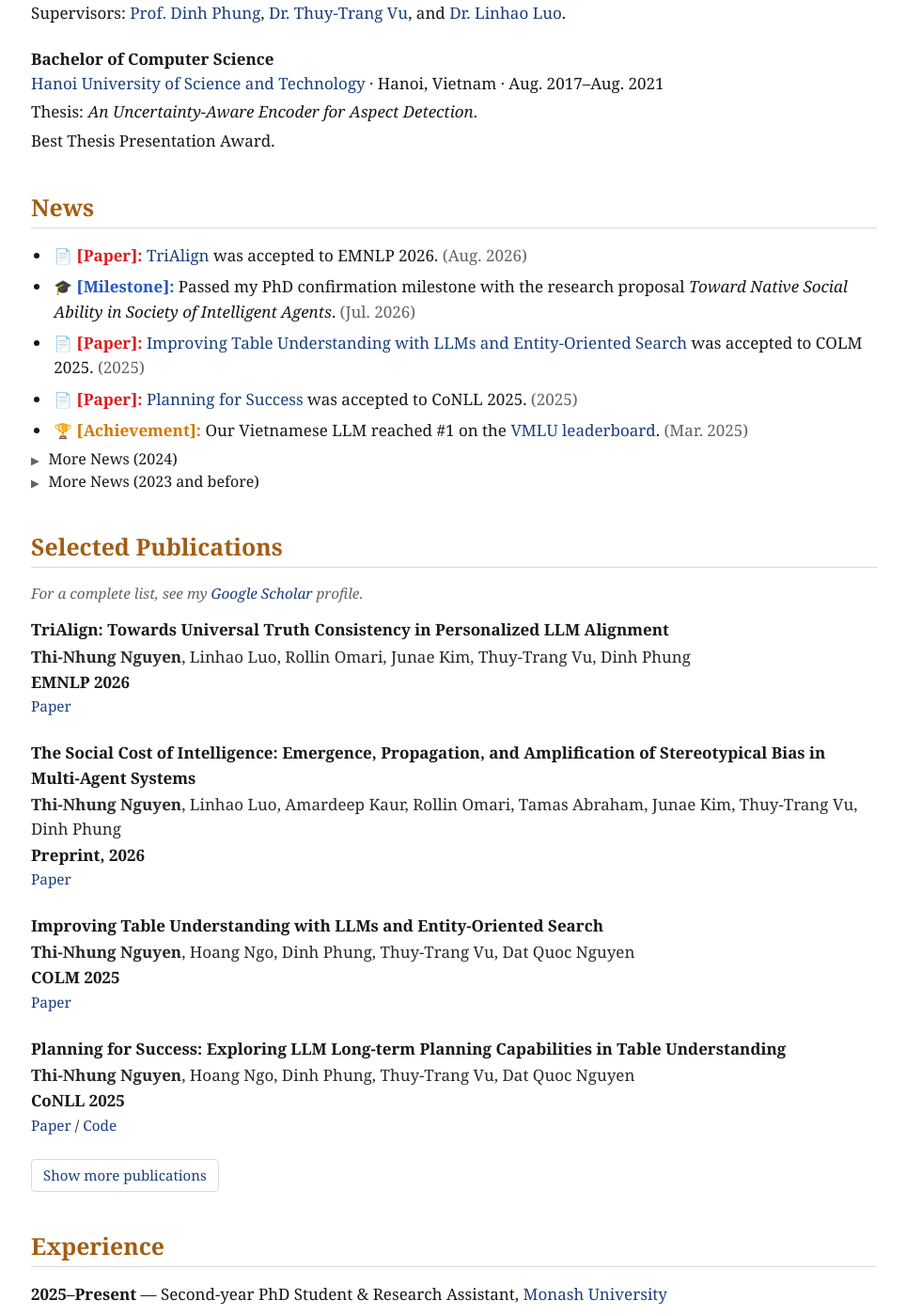
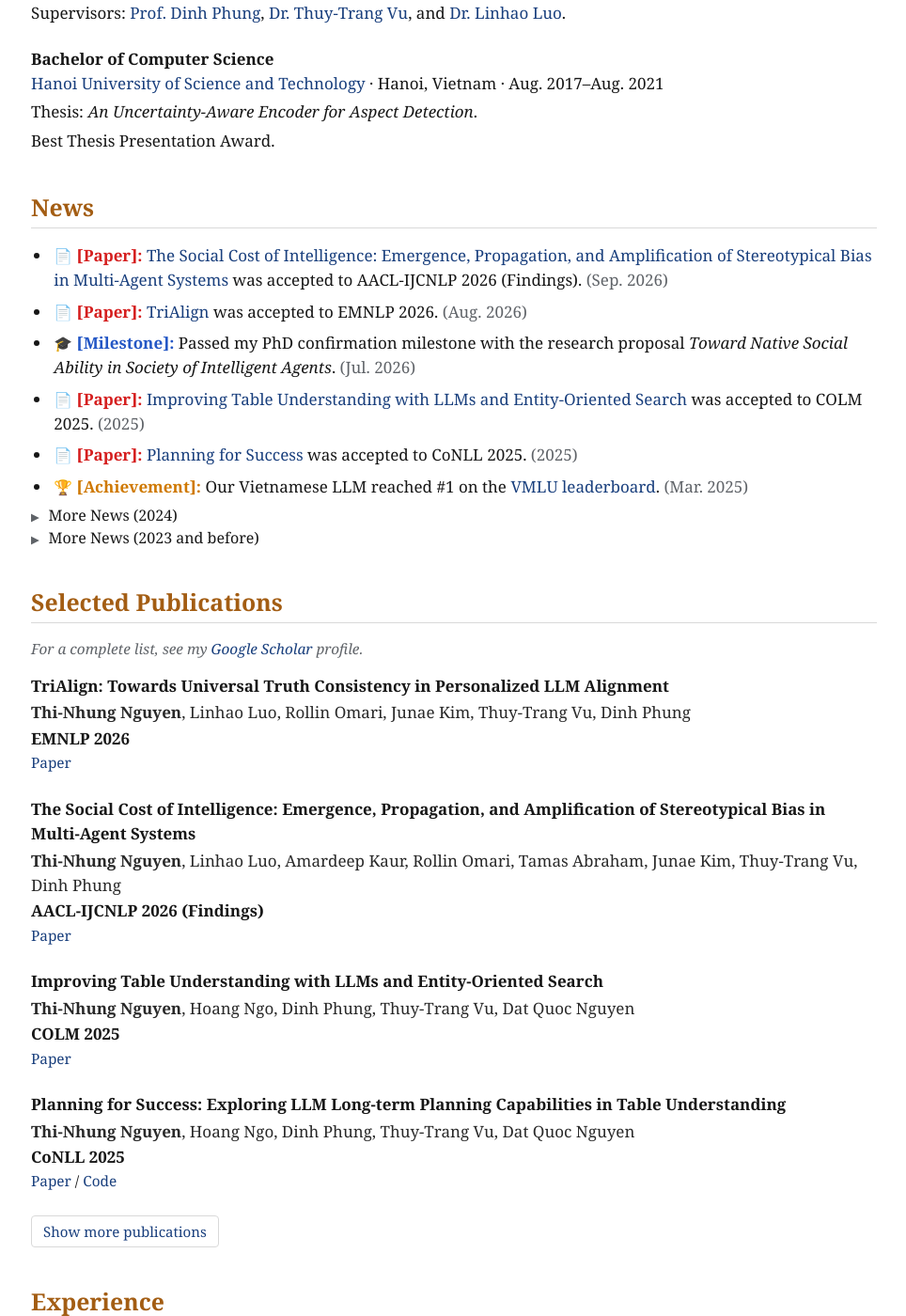
Before and after one commit to nhungnt7/nhungnt7.github.io, a Jekyll site: the page built from _pages/about.md, in a window 1280 px wide and 1400 px high, scrolled down 786 px. Shown: the whole window at 94% size, without its empty margins (157-1121 px from the left). Built offline with Jekyll 4.4.1, drawn with Linux system fonts in a browser that asks for light colours.

Commit message:
Add AACL-IJCNLP 2026 acceptance

```diff
--- a/_pages/about.md
+++ b/_pages/about.md
@@ -33,6 +33,7 @@ Before starting my PhD, I led LLM and RAG products from experimentation to deplo
 ## News
 
 <ul class="news-list">
+  <li><span class="news-tag news-tag--paper">[Paper]:</span> <a href="https://arxiv.org/abs/2510.10943">The Social Cost of Intelligence: Emergence, Propagation, and Amplification of Stereotypical Bias in Multi-Agent Systems</a> was accepted to AACL-IJCNLP 2026 (Findings). <time datetime="2026-09">(Sep. 2026)</time></li>
   <li><span class="news-tag news-tag--paper">[Paper]:</span> <a href="https://arxiv.org/abs/2606.01755">TriAlign</a> was accepted to EMNLP 2026. <time datetime="2026-08">(Aug. 2026)</time></li>
   <li><span class="news-tag news-tag--milestone">[Milestone]:</span> Passed my PhD confirmation milestone with the research proposal <em>Toward Native Social Ability in Society of Intelligent Agents</em>. <time datetime="2026-07">(Jul. 2026)</time></li>
   <li><span class="news-tag news-tag--paper">[Paper]:</span> <a href="https://arxiv.org/abs/2508.17028">Improving Table Understanding with LLMs and Entity-Oriented Search</a> was accepted to COLM 2025. <time datetime="2025">(2025)</time></li>
@@ -75,7 +76,7 @@ Before starting my PhD, I led LLM and RAG products from experimentation to deplo
 <div class="publication">
   <p class="publication__title">The Social Cost of Intelligence: Emergence, Propagation, and Amplification of Stereotypical Bias in Multi-Agent Systems</p>
   <p class="publication__authors"><strong>Thi-Nhung Nguyen</strong>, Linhao Luo, Amardeep Kaur, Rollin Omari, Tamas Abraham, Junae Kim, Thuy-Trang Vu, Dinh Phung</p>
-  <p class="publication__venue">Preprint, 2026</p>
+  <p class="publication__venue">AACL-IJCNLP 2026 (Findings)</p>
   <p class="publication__links"><a href="https://arxiv.org/abs/2510.10943">Paper</a></p>
 </div>
 
```
